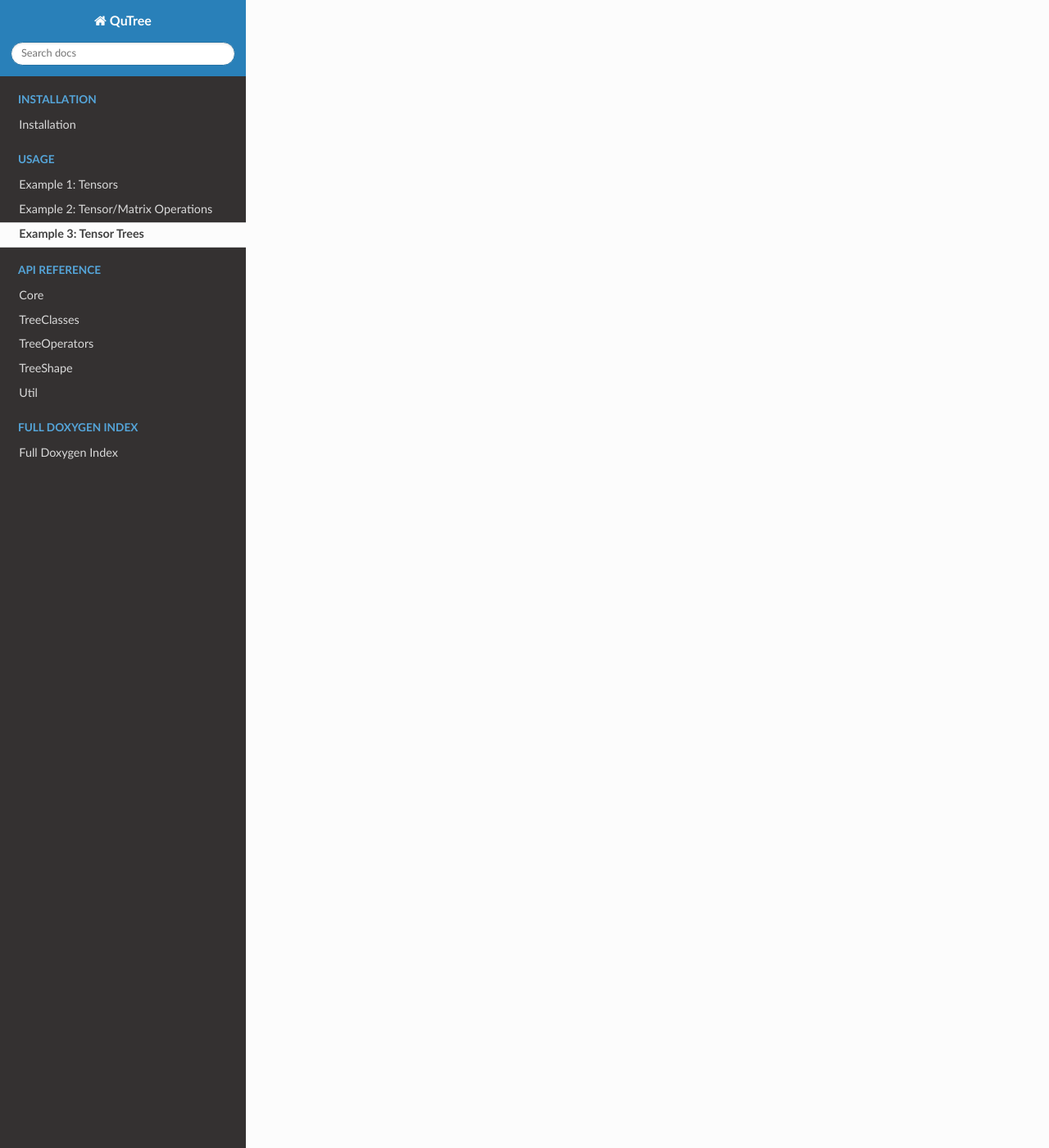
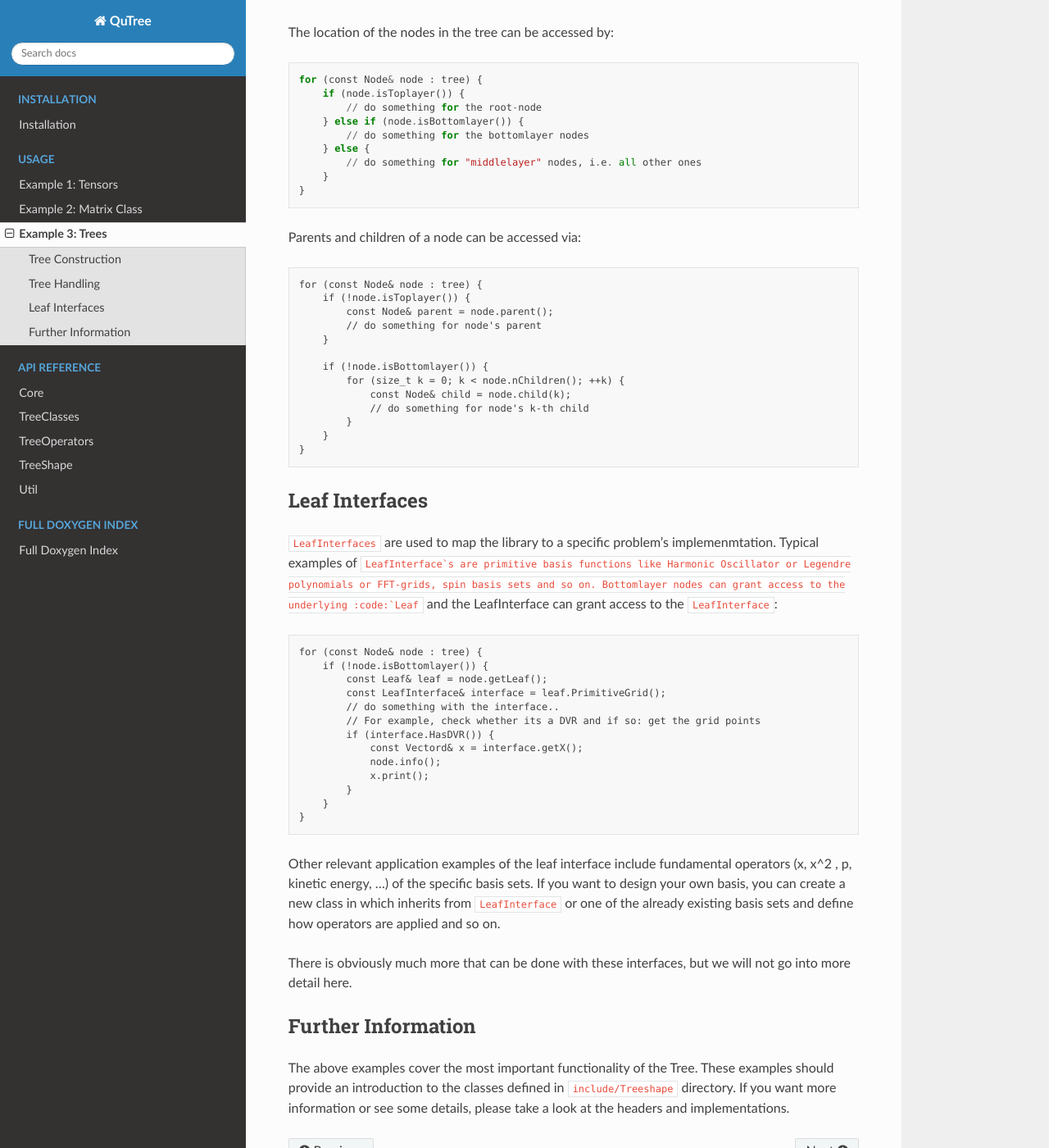
Before and after one commit to roman-ellerbrock/QuTree, a Sphinx documentation site: the page built from docs/sphinx/example_3.rst, in a window 1280 px wide and 1400 px high, scrolled down 2056 px. Shown: the whole window at 82% size. Built offline with Sphinx 7.4.7 and the Read the Docs theme 2.0.0, drawn with Linux system fonts in a browser that asks for light colours; some of the changed text lies outside the part shown.

```diff
--- a/docs/sphinx/example_1.rst
+++ b/docs/sphinx/example_1.rst
@@ -119,13 +119,13 @@
     Tensorcd E(shape, ptr, ownership, zero);
 
 By default, the ownership of the memory is transferred to the
-tensor and the elemtns are set to zero.
+tensor and the elements are set to zero.
 
 More Examples
 =============
 
 There are various other functions of the :code:`Tensor` class. Giving a comprehensive overview
-overview would inflate this example section a lot. Instead, we refer the reader to the source code
+would inflate this example section a lot. Instead, we refer the reader to the source code
 and the unit test section for more information. The :code:`Tensor.h` contains the
 most fundamental routines and :code:`Tensor_Extension` contains more routines that
-are sometimes used but not very frequently.
+are sometimes, but not very frequently, used.
--- a/docs/sphinx/example_2.rst
+++ b/docs/sphinx/example_2.rst
@@ -1,5 +1,5 @@
 ===================================
-Example 2: Tensor/Matrix Operations
+Example 2: Matrix Class
 ===================================
 
 TODO: Diagonalization, orthogonalization, etc
--- a/docs/sphinx/example_3.rst
+++ b/docs/sphinx/example_3.rst
@@ -1,5 +1,164 @@
 =======================
-Example 3: Tensor Trees
+Example 3: Trees
 =======================
 
-TODO
+These examples demonstrate the usage of the class :code:`Tree`. The class :code:`Tree`
+is the representation of a tree graph. It contains nodes (and edges) of a tree and manages
+connectivity between those. In addition, it stores :code:`TensorShape` objects corresponding to
+every node. Objects of class :code:`Tree` are used to create :code:`TensorTree` objects and therefore
+:code:`Tree` has a similar purpose for :code:`TensorTrees` as the :code:`TensorShape` class is for
+:code:`Tensor`.
+
+Tree Construction
+=================
+
+There are two common ways of generating trees: from text files or automatically by providing some
+superparameters. Close-to-balenced trees can be generated automatically::
+
+    size_t number_leaves = 7;
+    size_t dim_leaves = 3;
+    size_t dim_nodes = 2;
+    Tree tree = TreeFactory::BalancedTree(num_leaves, dim_leaves, dim_nodes);
+
+Here num_leaves provides the number of leaves of the tree, dim_leaves is used to generate TensorShapes at
+bottomlayer of the tree and dim_nodes affects the Tensorshape at every node. The tree generated by this input
+reads
+@TODO: include graphic
+
+A tree can also be generated from string or file via::
+
+    1   -2
+        2   -2
+            2   -2
+                2   -1
+                    3   0   0
+                2   -1
+                    3   0   1
+            2   -2
+                2   -1
+                    3   0   2
+                2   -1
+                    3   0   3
+        2   -2
+            2   -2
+                2   -1
+                    3   0   4
+                2   -1
+                    3   0   5
+            2   -1
+                3   0   6
+    1.  0.  0.  1.
+    1.  0.  0.  1.
+    1.  0.  0.  1.
+    1.  0.  0.  1.
+    1.  0.  0.  1.
+    1.  0.  0.  1.
+    1.  0.  0.  1.
+
+A positive number followed by a negative one indicates a non-leaf node in the tree.
+The positive number equals the dim_node value (if they are all the same) and the
+negative number tells how many children are under this node.
+The definition starts at the root node. Three positive integers
+encode a leaf, the first number if the dimension at the leaf, the second is a type specifier
+for a basis set that corresponds to the leafs and the third is a leaf-index.
+The block of doubles at the end of the definition encodes parameters for the basis set of the
+leaf.
+
+The :code:`Tree` can be inspected via::
+
+    tree.info();
+
+Tree Handling
+=============
+
+The most common way of accessing nodes in the tree is via so-called bottom-up or top-down swipes
+through the tree. In this notation the root node is considered the topnode and bottomlayer nodes are
+the ones over a leaf.
+A bottom-up swipe is performed by::
+
+    for (const Node& node : tree) {
+        // Do something, here just print some info
+        node.info();
+    }
+    // or alternatively
+    for (size_t i = 0; i < tree.nLeaves(); ++i) {
+        const Node& node = tree.getLeaf(i);
+    }
+
+A top-down swipe is performed using the backwards iterator ::
+
+    for (const auto& it = tree.rbegin(); it != tree.rend(); ++it) {
+        const Node& node = *it;
+    }
+    // or alternatively
+    for (int i = tree.nLeaves() - 1; i >= 0; --i) {
+        const Node& node = tree.getLeaf(i);
+    }
+
+Node that in the last example we use an integer, since i can become negative.
+
+The location of the nodes in the tree can be accessed by::
+
+    for (const Node& node : tree) {
+        if (node.isToplayer()) {
+            // do something for the root-node
+        } else if (node.isBottomlayer()) {
+            // do something for the bottomlayer nodes
+        } else {
+            // do something for "middlelayer" nodes, i.e. all other ones
+        }
+    }
+
+Parents and children of a node can be accessed via::
+
+    for (const Node& node : tree) {
+        if (!node.isToplayer()) {
+            const Node& parent = node.parent();
+            // do something for node's parent
+        }
+
+        if (!node.isBottomlayer()) {
+            for (size_t k = 0; k < node.nChildren(); ++k) {
+                const Node& child = node.child(k);
+                // do something for node's k-th child
+            }
+        }
+    }
+
+Leaf Interfaces
+===============
+
+:code:`LeafInterfaces` are used to map the library to a specific problem's implemenmtation.
+Typical examples of :code:`LeafInterface`s are primitive basis functions like
+Harmonic Oscillator or Legendre polynomials or FFT-grids, spin basis sets and so on.
+Bottomlayer nodes can grant access to the underlying :code:`Leaf` and the LeafInterface can
+grant access to the :code:`LeafInterface`::
+
+    for (const Node& node : tree) {
+        if (!node.isBottomlayer()) {
+            const Leaf& leaf = node.getLeaf();
+            const LeafInterface& interface = leaf.PrimitiveGrid();
+            // do something with the interface..
+            // For example, check whether its a DVR and if so: get the grid points
+            if (interface.HasDVR()) {
+                const Vectord& x = interface.getX();
+                node.info();
+                x.print();
+            }
+        }
+    }
+
+Other relevant application examples of the leaf interface include fundamental operators
+(x, x^2 , p, kinetic energy, ...) of the specific basis sets. If you want to design your own
+basis, you can create a new class in which inherits from :code:`LeafInterface` or one of the
+already existing basis sets and define how operators are applied and so on.
+
+There is obviously much more that can be done with these interfaces, but we will not go into
+more detail here.
+
+Further Information
+===================
+
+The above examples cover the most important functionality of the Tree. These examples should
+provide an introduction to the classes defined in :code:`include/Treeshape` directory. If you want
+more information or see some details, please take a look at the headers and implementations.
```
